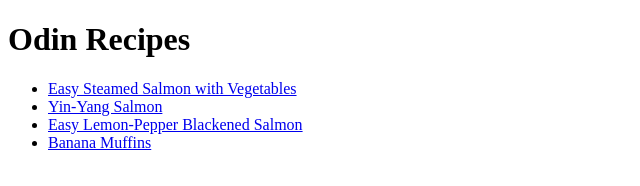
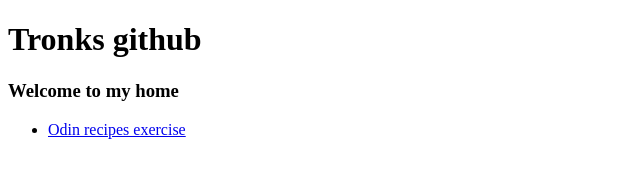
Before and after one commit to troooonks/troooonks.github.io, a plain HTML site: page index.html in a window 1280 px wide. Shown: the whole page, without its empty margins (0-640 px from the left). Drawn offline with Linux system fonts and the light colour scheme.

Commit message:
modificando index para pagina principal

```diff
--- a/index.html
+++ b/index.html
@@ -7,12 +7,10 @@
     <title>Odin Recipes</title>
 </head>
 <body>
-<h1>Odin Recipes</h1>
+    <h1>Tronks github</h1>
+    <h3>Welcome to my home</h3>
 <ul>
-    <li><a href="SteamedSalmon.html">Easy Steamed Salmon with Vegetables</a></li>
-    <li><a href="YinYangSalmon.html">Yin-Yang Salmon</a></li>
-    <li><a href="EasyLemon-Pepper.html">Easy Lemon-Pepper Blackened Salmon</a></li>
-    <li><a href="BananaMuffins.html">Banana Muffins</a></li>
+    <li><a href="/odin-recipes/index.html">Odin recipes exercise</a></li>
 </ul>
 
 </body>
```
